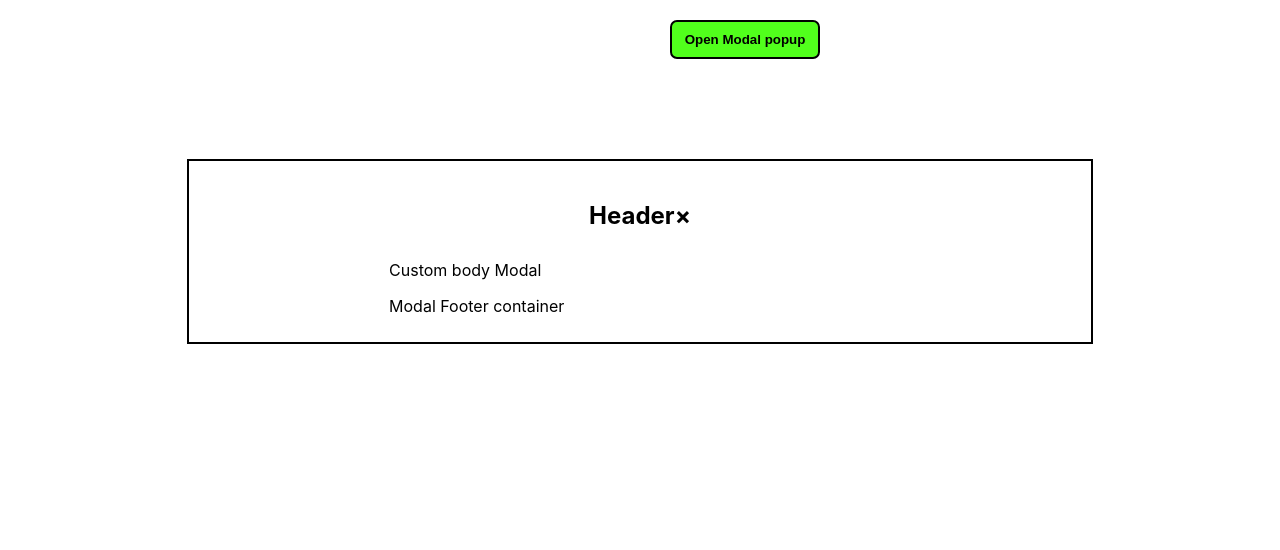
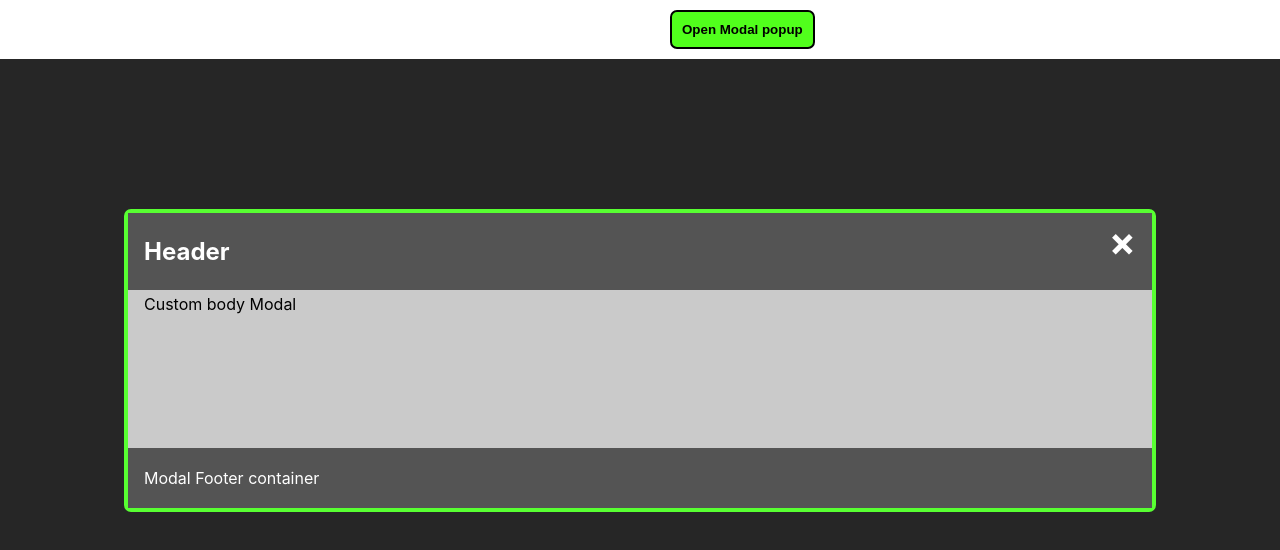
Before and after one commit to rahulrs1399/React_small_functionality, a React (Create React App) app: page /tabs in a window 1280 px wide. Both pictures are taken after a click on the button "Open Modal popup". Shown: the top 550 px of the page. Built offline with nearby package versions, Linux system fonts and the light colour scheme.

Commit message:
modal complete

```diff
--- a/src/component/custom-modal/modal.css
+++ b/src/component/custom-modal/modal.css
@@ -1,4 +1,4 @@
-.container {
+/* .container {
     display: flex;
     flex-direction: column;
     justify-content: center;
@@ -8,12 +8,11 @@
     display: flex;
     flex-direction: column;
     justify-content: center;
-}
+} */
 
 .modal-button {
     max-width: 150px;
-    margin-left: 670px;
-    margin-top: 20px;
+    margin: 10px 0 10px 670px;
     padding: 10px;
     border: 2px solid black;
     border-radius: 7px;
@@ -23,22 +22,62 @@
 }
 
 .modal {
-    display: flex;
-    justify-content: center;
-    /* background-color: #171717; */
-    margin-top: 100px;
+    position: fixed;
+    z-index: 1;
+    padding-top: 150px;
+    left: 0;
+    right: 0;
+    width: 100%;
+    height: 100%;
+    overflow: auto;
+    background-color: #262626;
+
 }
 
 .modal-content{
-    border: 2px solid black;
-    /* margin-right: 300px; */
-    padding: 10px 200px;
+    position: relative;
+    background-color: #cacaca;
+    margin: auto;
+    padding: 0;
+    border: 4px solid rgb(88, 255, 50);
+    border-radius: 7px;
+    width: 80%;
+    animation-name: animateModal;
+    animation-duration: 0.5s;
+}
+
+.close-modal-icon{
+    cursor: pointer;
+    font-size: 40px;
+    float: right;
+    font-weight: bold;
+    color: #ffffff;
 }
 
 .header{
-    display: flex;
-    justify-content: space-between;
-    /* margin: 100px 30px;  */
-    max-width: 150px;
-    padding: 10px 200px;
+    padding: 4px 16px;
+    background-color: #545454;
+    color: #ffffff;
 }
+
+.body {
+    padding: 4px 16px;
+    height: 150px;
+}
+
+.footer {
+    padding: 4px 16px;
+    background-color: #545454;
+    color: #ffffff;
+}
+
+@keyframes animateModal{
+    from {
+        top: -200px;
+        opacity: 0;
+    }
+    to {
+        top: 0;
+        opacity: 1;
+    }
+}
--- a/src/component/custom-modal/modal.jsx
+++ b/src/component/custom-modal/modal.jsx
@@ -6,12 +6,12 @@ export default function Modal({ id, header, body, footer, OnClose }) {
   return (
     <div id={id || "Modal"} className="modal">
       <div className="modal-content">
-        <h2 className="header">
-          <span>
+        <div className="header">
+          <span onClick={OnClose} className="close-modal-icon">&times;</span>
+          <h2>
           {header ? header : "Header"}
-          </span>
-          <span onClick={OnClose} className="close-modal-icon">&times;</span>
-        </h2>
+          </h2>
+        </div>
         <div className="body">
           {body ? (
             body
```
